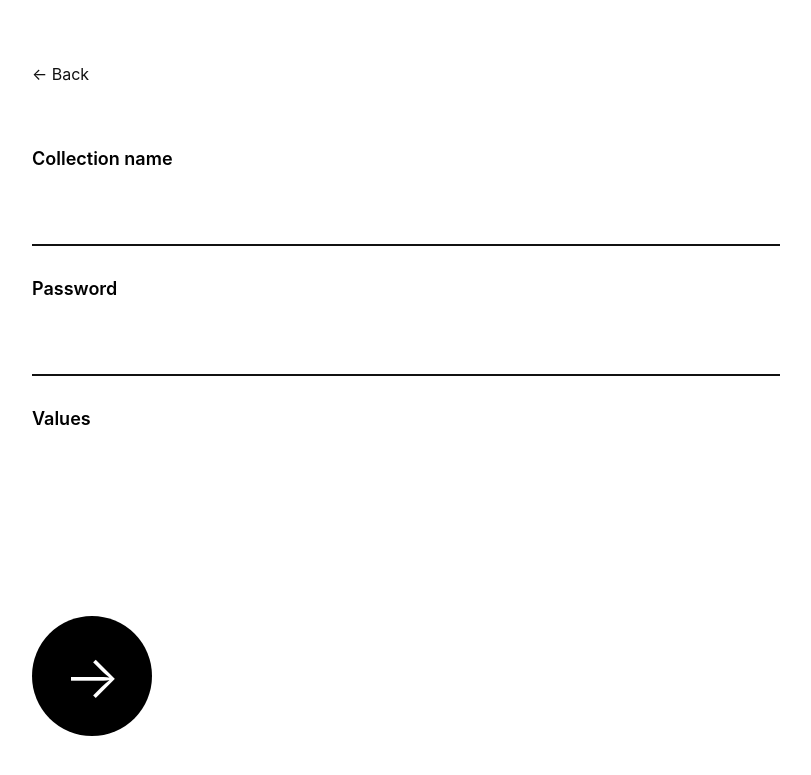
After one commit to damagedgoods/combinator, a Django app: page /combine/collection/new/ in a window 1280 px wide; the page is wider, and only the part inside the window is pictured. The commit adds this page. Shown: the top 775 px of that part, without its empty margins (32-843 px from the left). Run offline with Django 5.2, Linux system fonts and the light colour scheme.

Commit message:
First version of the new collection process

```diff
--- a/combine/static/css/styles.css
+++ b/combine/static/css/styles.css
@@ -125,3 +125,61 @@ button:active {
     transform: translateY(2px);
     transform: rotate(90deg);
 }
+
+
+form {
+    margin: 64px 0 0 0;
+}
+
+label {
+    display: block;
+    font-size: 18px;
+    font-weight: 600;
+    margin: 32px 0 0 0;
+}
+
+span.explanation {
+    display: none;
+    font-size: 16px;
+    font-weight: 400px;
+    margin: 8px 0 0 0;
+}
+
+input {
+    margin: 16px 0 0 0;
+    border: none;
+    border-bottom: 2px solid #111;
+    font-size: 48px;
+    font-weight: 400;
+}
+
+input:focus{
+    outline: none;
+}
+
+input[type=submit] {
+	position: absolute;
+	left: 64px;
+	bottom: 64px;
+	background-color: black;
+    color: white;
+    border: none;
+    border-radius: 60px;
+    padding: 10px;
+    cursor: pointer;
+	font-optical-sizing: auto;
+	font-weight: 300;
+	font-style: normal;
+    text-align: center;
+    font-size: 60px;
+    width: 120px;
+    height: 120px;
+    transition-duration: 0.2s;
+    transition-property: background-color, transform;
+    transition-timing-function: ease-in-out;
+}
+
+input[type=submit]:hover {
+    background-color: orange;
+    transform: rotate(90deg);
+}
--- a/combine/templates/collection.html
+++ b/combine/templates/collection.html
@@ -25,7 +25,7 @@
 			</ul>
 		</div>-->
 		<a href="../..">&larr; Back</a>
-		<a href="#" id="share-action" onclick="javascript:toggleShare()">&larr; Share</a>
+		<a href="#" id="share-action" onclick="javascript:toggleShare()">Share</a>
 		<div id="share-url"><a id="share-url-link" href="#" onclick="javascript:copyURL({{ id }})">Click to copy URL</a></div>
 		<ul id="items"></ul>
 	</div>
--- a/combine/templates/index.html
+++ b/combine/templates/index.html
@@ -18,7 +18,9 @@
 			{% for c in collections %}
 				<li><a href="./collection/{{ c.id }}">{{ c.name }} &rarr;</a></li>
 			{% endfor %}
+			<li><a href="./collection/new">Create a new one... &rarr;</a></li>
 		</ul>
+
 	</div>
 
 </body>
--- /dev/null
+++ b/combine/templates/new.html
@@ -0,0 +1,38 @@
+{% load static %}
+
+<!DOCTYPE html>
+<html>
+<head>
+	<meta charset="UTF-8">
+    <title>Scenomatic</title>
+    <link rel="stylesheet" type="text/css" href="{% static 'css/styles.css' %}">
+	<link rel="preconnect" href="https://fonts.googleapis.com">
+	<link rel="preconnect" href="https://fonts.gstatic.com" crossorigin>
+	<link href="https://fonts.googleapis.com/css2?family=Noto+Sans:ital,wght@0,100..900;1,100..900&display=swap" rel="stylesheet">
+</head>
+
+<body>
+	<div id="main">
+		<a href="../..">&larr; Back</a>
+
+		<form class="new" action="../create/" method="post">
+			{% csrf_token %}
+
+			<label>Collection name</label>
+			<span class="explanation">How would you call this random generator?</span>
+			<input type="" id="name" name="name"/>
+
+			<label>Password</label>
+			<span class="explanation">Just in case you want to be the only person to edit it in the future</span>
+			<input type="" id="password" name="password"/>
+
+			<label>Values</label>
+			<span class="explanation">Drag & drop an excel or CSV file with your values. We will create a category for each column</span>
+
+			<input type="submit" value="&rarr;"></input>
+		</form>
+
+	</div>
+
+</body>
+</html>
--- a/combine/urls.py
+++ b/combine/urls.py
@@ -4,6 +4,8 @@ from . import views
 
 urlpatterns = [
     path("", views.index, name="index"),
+    path("collection/new/", views.new, name="new_collection"),
+    path("collection/create/", views.create, name="create_collection"),
     path("collection/<int:collection_id>/", views.collection, name="collection"),
     path("data/collection/<int:collection_id>/", views.itemsJSON, name="itemsJSON")
 ]
--- a/combine/views.py
+++ b/combine/views.py
@@ -3,6 +3,8 @@ import sys
 from django.shortcuts import get_object_or_404, render
 from django.http import HttpResponse, JsonResponse
 from django.template import loader
+from django.shortcuts import redirect
+
 
 from .models import Collection, Part, Item
 import json
@@ -10,11 +12,26 @@ import json
 def index(request):
     template = loader.get_template("index.html")
     collections = Collection.objects.all()
-    print(collections)
     context = {
         "collections": collections
     }
     return HttpResponse(template.render(context, request))
+
+def new(request):
+    template = loader.get_template("new.html")
+    context = {
+    }
+    return HttpResponse(template.render(context, request))
+
+def create(request):
+    name = request.POST.get('name')
+    password = request.POST.get('password')
+    # print(str(name)+" - "+str(password))
+
+    c = Collection(name=name)
+    c.save()
+
+    return redirect("index")
 
 def collection(request, collection_id):
     template = loader.get_template("collection.html")
```
